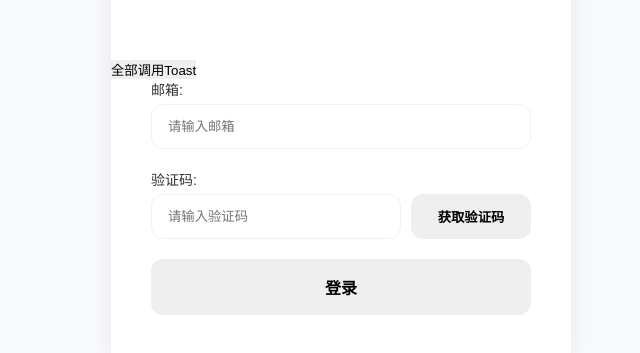
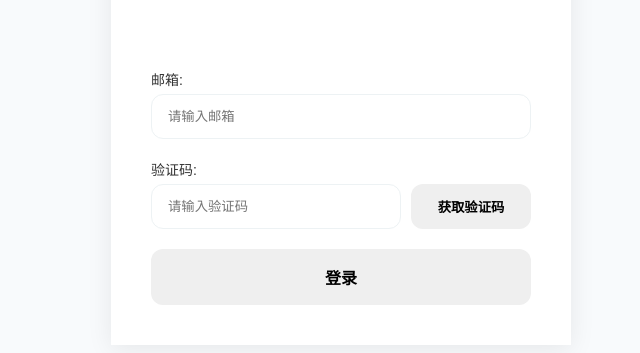
Before and after one commit to maoeer/cedar, a Vue app in the folder cedar-front-end/: page /#/login in a window 1280 px wide. Shown: the part 263-616 px from the top of the page, without its empty margins (299-939 px from the left). Built offline with nearby package versions, Linux system fonts and the light colour scheme.

Commit message:
修改一些bug和更新文档

```diff
--- a/cedar-front-end/src/components/Toast/Toast.vue
+++ b/cedar-front-end/src/components/Toast/Toast.vue
@@ -19,7 +19,7 @@ const openToast = (msg) => {
   // 超过3条删除最旧的
   if (toastList.value.length > 3) {
     // 先删除最旧 Toast 的定时器
-    const oldToast = toastList.value.shift();
+    toastList.value.shift();
   }
 };
 
@@ -29,10 +29,9 @@ const handleAnimationEnd = (toastId) => {
 };
 
 
-// 卸载时清理定时器
+// 卸载时清理 Toast 列表
 onUnmounted(() => {
-  timers.forEach(timer => clearTimeout(timer));
-  timers.clear();
+  toastList.value = [];
 });
 
 // 暴露方法给外部调用
@@ -44,9 +43,9 @@ defineExpose({
 <template>
   <!-- Toast容器: 固定右上角 -->
   <div class="toast-container">
-    <!-- 循环渲染 Toast 列表: 每条 Toast 垂直偏移 60px (50px高度 + 10px 间距) -->
+    <!-- 循环渲染 Toast 列表 -->
     <div
-      v-for="(toast, index) in toastList"
+      v-for="toast in toastList"
       :key="toast.id"
       class="toast-item">
 
--- a/cedar-front-end/src/views/login/index.vue
+++ b/cedar-front-end/src/views/login/index.vue
@@ -1,8 +1,11 @@
 <script setup>
 import { getCurrentInstance } from 'vue';
+
+// 获取 vue 实例
 const {proxy} = getCurrentInstance();
-const handleToast = () => {
-  proxy.$toast('全局信息');
+// 发送验证码
+const sendCaptcha = () => {
+  proxy.$toast('成功发送验证码');
 }
 </script>
 
@@ -14,9 +17,6 @@ const handleToast = () => {
         <h1>欢迎回来</h1>
         <p>使用验证码登录您的账户</p>
       </header>
-        <div>
-    <button @click="handleToast">全部调用Toast</button>
-  </div>
 
       <main>
         <form class="form">
@@ -29,7 +29,7 @@ const handleToast = () => {
             <label for="captcha">验证码:</label>
             <div class="form-item-captcha">
               <input type="text" placeholder="请输入验证码" id="captcha" name="captcha">
-              <button>获取验证码</button>
+              <button @click="sendCaptcha">获取验证码</button>
             </div>
           </div>
 
```
Also changed, not shown: 2 other files (tests, documents, lock files or other folders).
